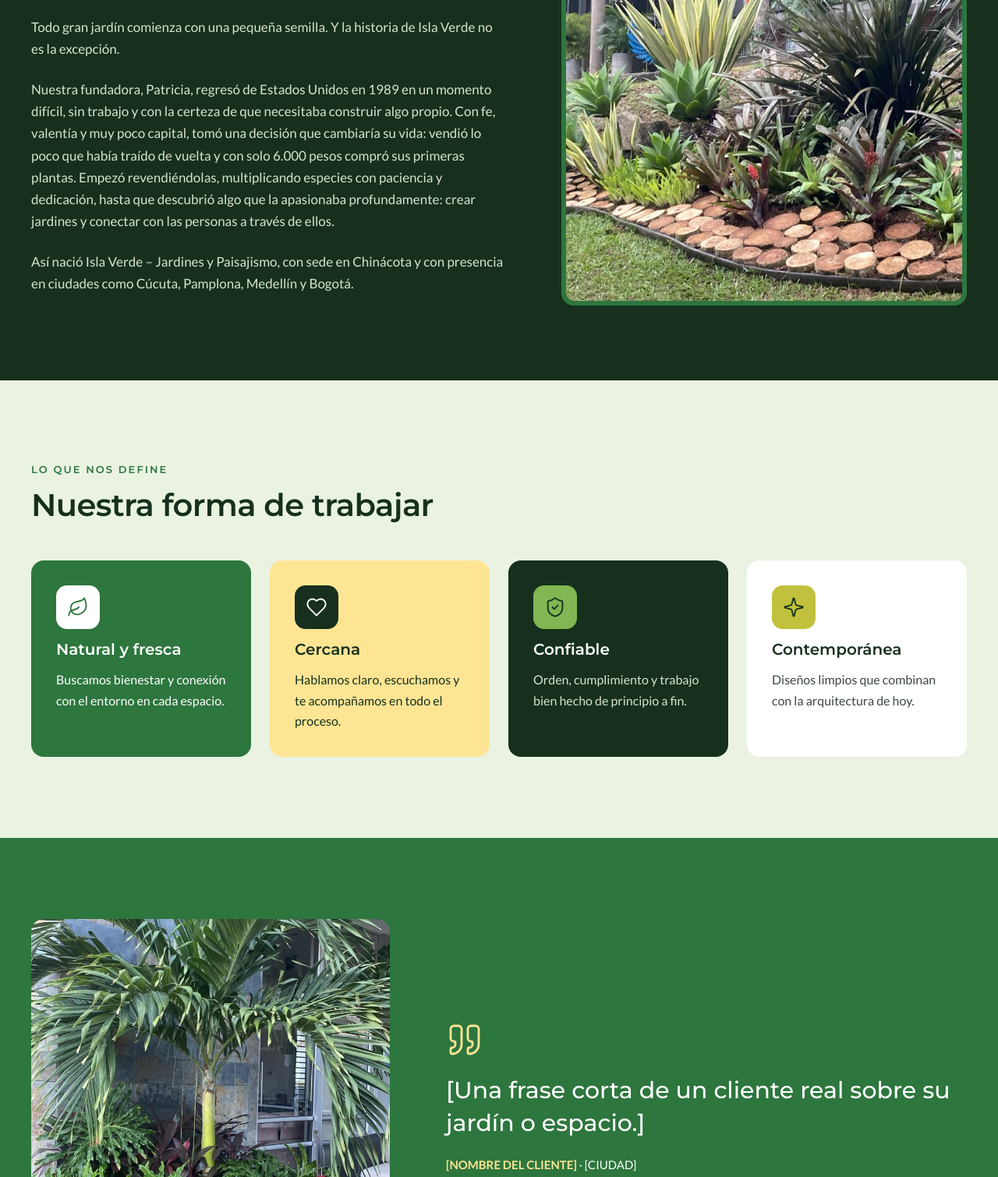
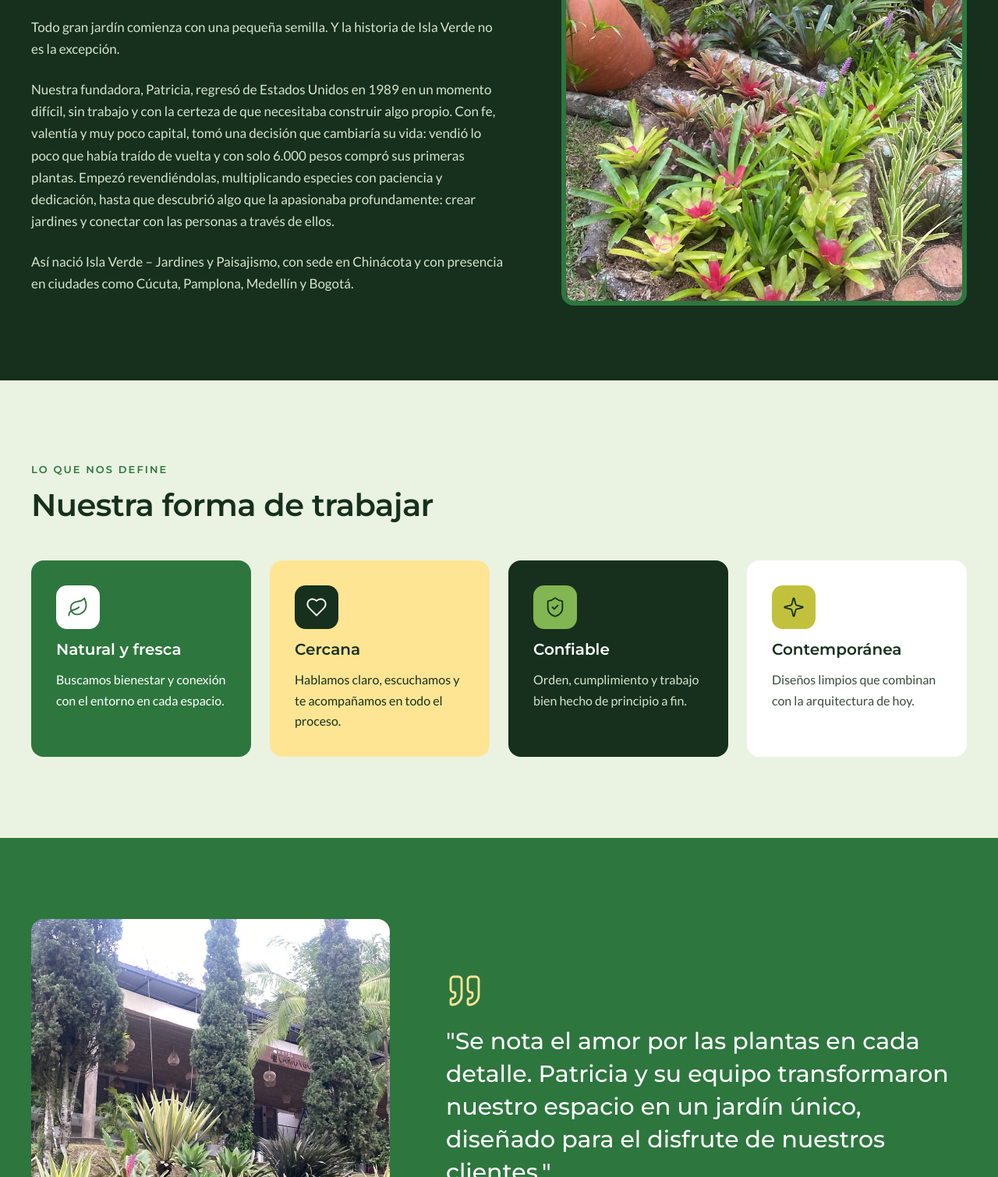
Before and after one commit to wilopez8/isla-verde-web-template, an Astro site: page /nosotros in a window 1280 px wide. Shown: the part 450-1960 px from the top of the page at 78% size. Built offline with nearby package versions, Linux system fonts and the light colour scheme; Astro itself is replaced by a stand-in of ours.

```diff
--- a/src/pages/nosotros.astro
+++ b/src/pages/nosotros.astro
@@ -20,9 +20,9 @@ const valores: { title: string; text: string; icon: IconName; card: string; tile
 ];
 
 const testimonio = {
-	quote: '[Una frase corta de un cliente real sobre su jardín o espacio.]',
-	author: '[NOMBRE DEL CLIENTE]',
-	city: '[CIUDAD]',
+	quote: '"Se nota el amor por las plantas en cada detalle. Patricia y su equipo transformaron nuestro espacio en un jardín único, diseñado para el disfrute de nuestros clientes."',
+	author: 'Hotel Cariongo',
+	city: 'Pamplona, N.S.',
 };
 ---
 
@@ -37,8 +37,8 @@ const testimonio = {
 			</div>
 			<img
 				class="intro-image"
-				src="/images/proyectos/jardin-frontal-hotel-1.jpeg"
-				alt="Jardín en la parte frontal del hotel."
+				src="/images/proyectos/jardin-materos-bromelias.jpeg"
+				alt="Jardín con palmas, bromelias y materos ogranizados en pasto verde."
 				width="1600"
 				height="900"
 			/>
@@ -72,8 +72,8 @@ const testimonio = {
 	<section class="bg-forest">
 		<div class="container quote-row section">
 			<img
-				src="/images/proyectos/jardin-palmas.jpg"
-				alt="Jardín de palmas con arbustos tropicales junto a un muro blanco"
+				src="/images/proyectos/jardin-frontal-hotel-2.jpeg"
+				alt="Jardín de palmas con arbustos tropicales al frente del Hotel Cariongo."
 				loading="lazy"
 				width="900"
 				height="1600"
```
Also changed, not shown: CLAUDE.md (+10 -9 lines), public/images/proyectos/jardin-frontal-hotel-2.jpeg (renamed from public/islaverde-images/jardin-frontal-hotel-2.jpeg), public/images/proyectos/jardin-materos-bromelias.jpeg (added), public/islaverde-images/jardin-frontal-hotel-1.jpeg (renamed from public/images/proyectos/jardin-frontal-hotel-1.jpeg).
